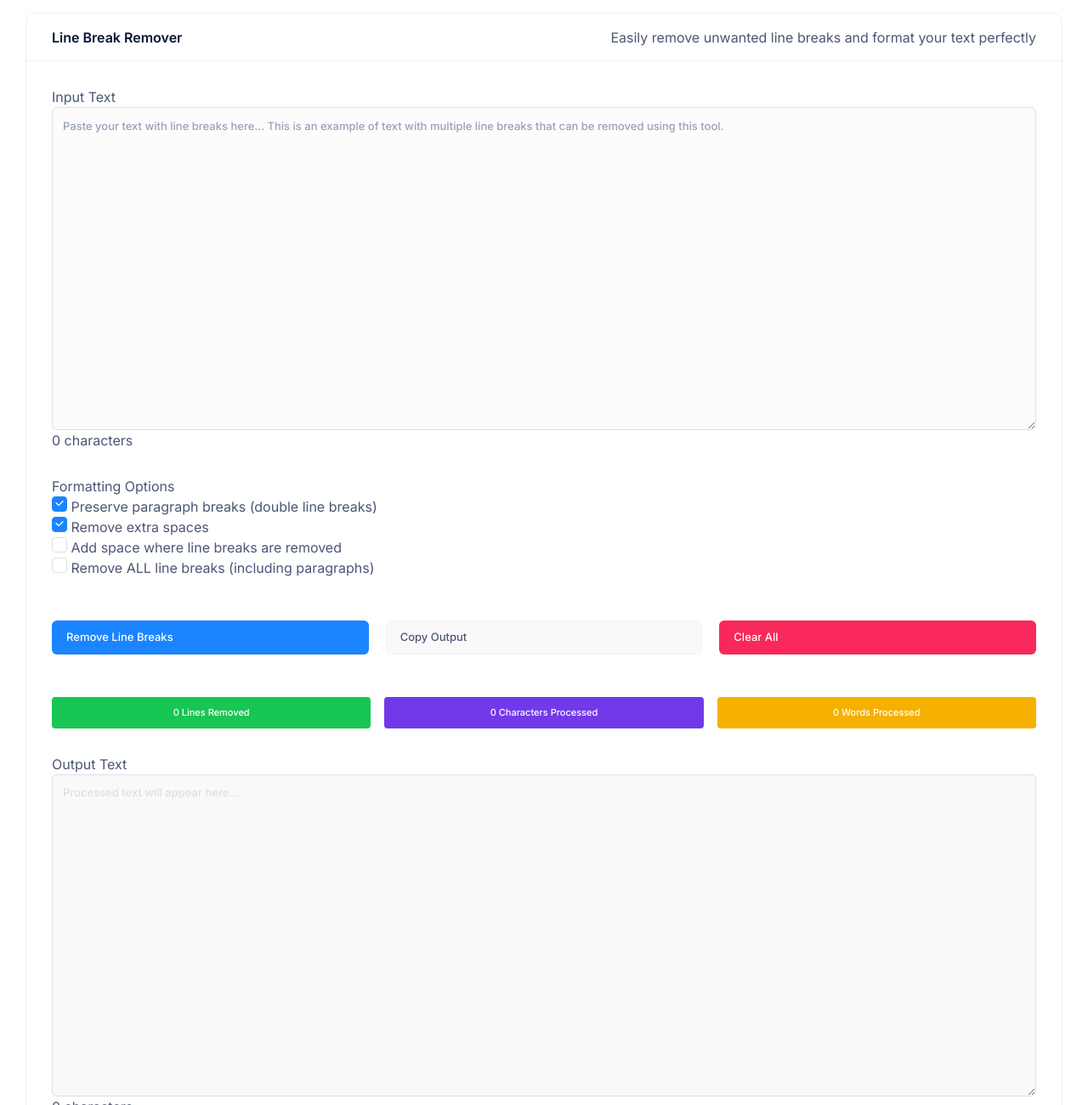
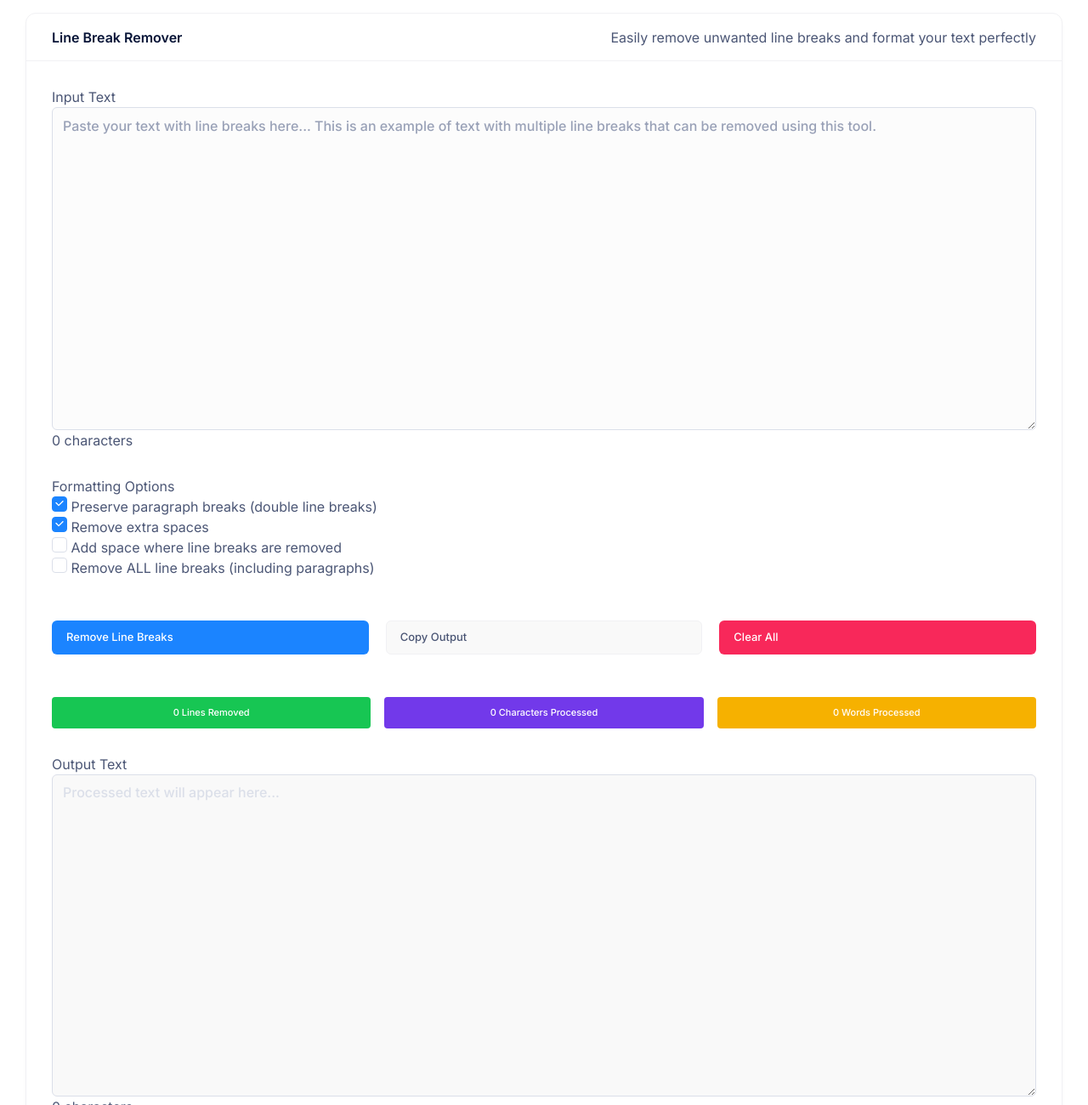
Before and after one commit to hf-lab/tools, a plain HTML site: page breaklineremover.html in a window 1280 px wide. Shown: the part 80-1380 px from the top of the page at 85% size. Drawn offline with Linux system fonts and the light colour scheme; a script that the page names is missing; files whose address does not match are found by name.

Commit message:
Update breaklineremover.html

```diff
--- a/breaklineremover.html
+++ b/breaklineremover.html
@@ -1058,7 +1058,7 @@ rect.legend-mouseover-inactive,
             <div class="tool-section">
                 <label class="label">Input Text</label>
                 <div class="textarea-container">
-                    <textarea class="textarea" rows="15"
+                    <textarea class="textarea text-base " rows="15"
                         id="inputText"
                         placeholder="Paste your text with line breaks here... This is an example of text with multiple line breaks that can be removed using this tool."
                     ></textarea>
@@ -1116,7 +1116,7 @@ rect.legend-mouseover-inactive,
                 <label class="label">Output Text</label>
                 <div class="textarea-container">
                     <textarea
-                        class="textarea" rows="15" id="outputText"
+                        class="textarea text-base" rows="15" id="outputText"
                         placeholder="Processed text will appear here..."
                         readonly
                     ></textarea>
```
